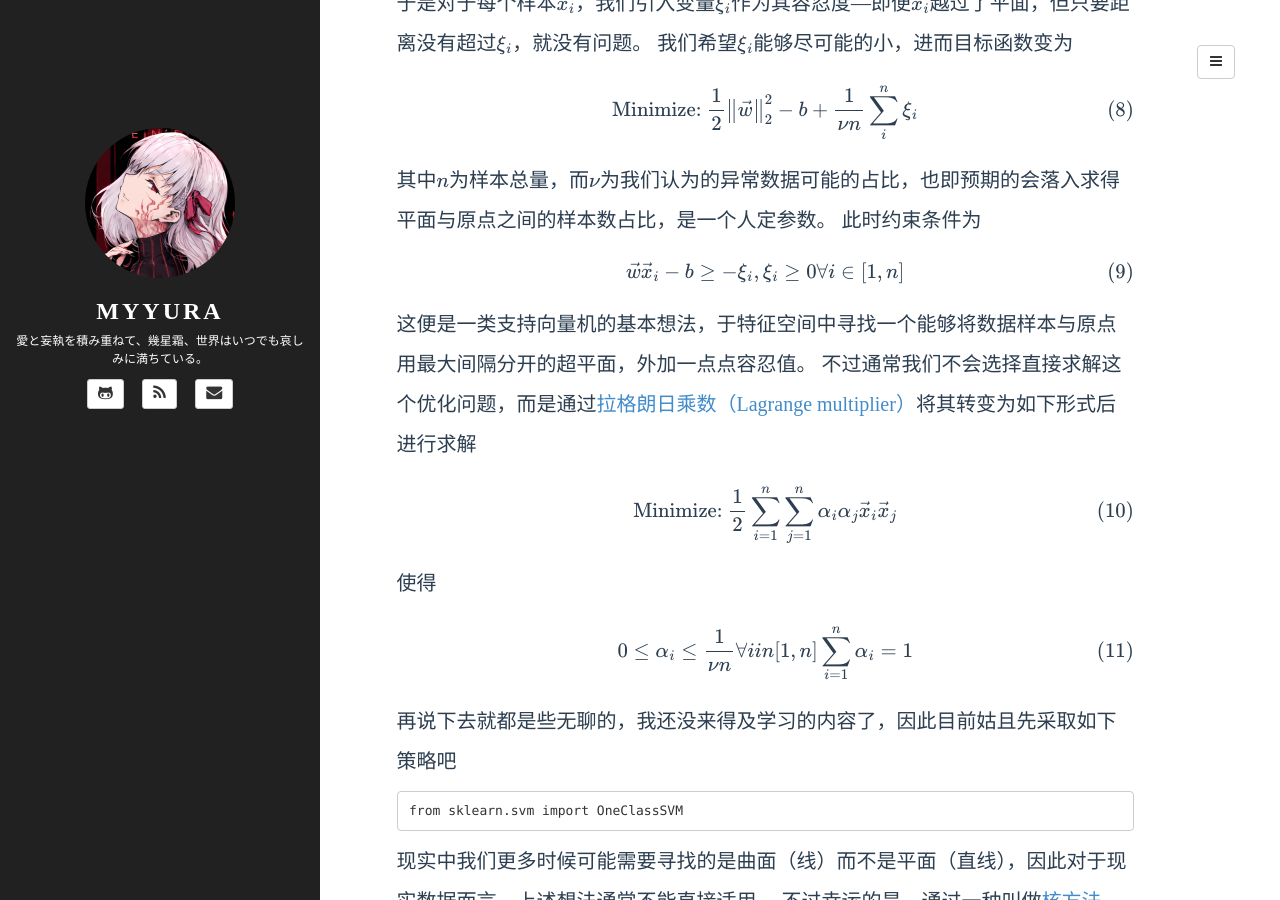
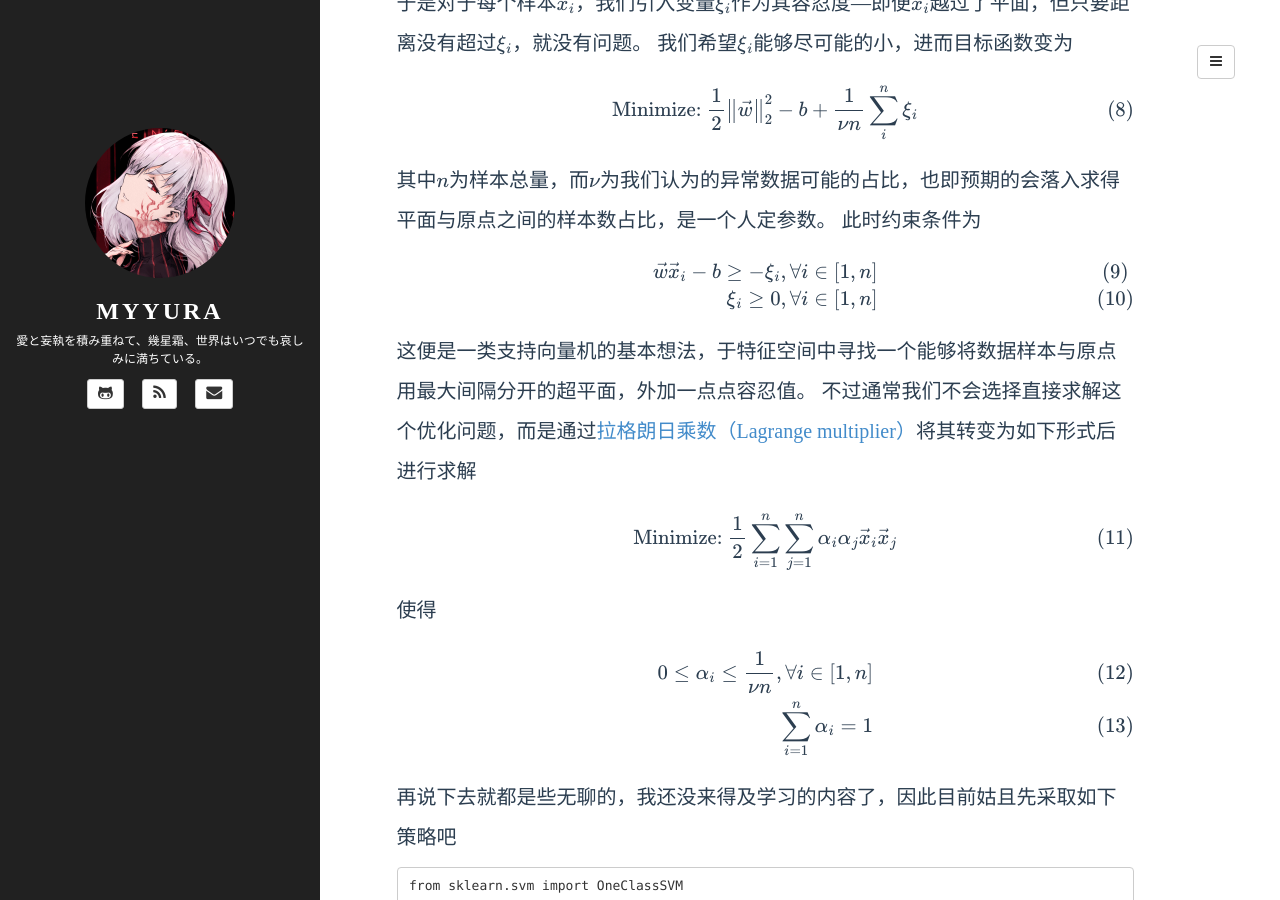
Before and after one commit to Myyura/myyura.github.io, a Jekyll site: the page built from _posts/math_algorithm/2020-7-7-anomaly_detection_ocsvm_isolation_forest.md, in a window 1280 px wide and 900 px high, scrolled down 3441 px. Built offline with Jekyll 4.4.1, drawn with Linux system fonts in a browser that asks for light colours; formulas are drawn with MathJax 3; a script that is not in the unit is left out; comment, search, counter and statistics services are not loaded.

Commit message:
fix some typo

```diff
--- a/_posts/math_algorithm/2020-7-7-anomaly_detection_ocsvm_isolation_forest.md
+++ b/_posts/math_algorithm/2020-7-7-anomaly_detection_ocsvm_isolation_forest.md
@@ -105,7 +105,10 @@ $$
 此时约束条件为
 
 $$
-\vec{w} \vec{x}_i - b \ge -\xi_i, \xi_i \ge 0 \forall i \in [1, n]
+\begin{align}
+\vec{w} \vec{x}_i - b \ge -\xi_i, \forall i \in [1, n] \\
+\xi_i \ge 0, \forall i \in [1, n]
+\end{align}
 $$
 
 这便是一类支持向量机的基本想法，于特征空间中寻找一个能够将数据样本与原点用最大间隔分开的超平面，外加一点点容忍值。
@@ -118,8 +121,10 @@ $$
 使得
 
 $$
-0 \le \alpha_i \le \frac{1}{\nu n} \forall i in [1, n] \\
+\begin{align}
+0 \le \alpha_i \le \frac{1}{\nu n}, \forall i \in [1, n] \\
 \sum_{i=1}^n \alpha_i = 1
+\end{align}
 $$
 
 再说下去就都是些无聊的，我还没来得及学习的内容了，因此目前姑且先采取如下策略吧
@@ -146,7 +151,7 @@ from sklearn.svm import OneClassSVM
 这个分割过程可以用一棵二叉树$T$来进行描述，二叉树$T$的叶子节点为某个数据样本，而根节点到该叶子节点的路径长度，便是分割次数。
 
 <figure style="text-align:center;">
-  <img src="{{ site.BASE_PATH }}/assets/images/isolation_forest_1.png" width="800" height="270" alt="1"/>
+  <img src="{{ site.BASE_PATH }}/assets/images/isolation_forest_1.png" width="850" height="300" alt="1"/>
 </figure>
 
 对于异常数据而言（图右），由于其偏离大部队，通过较少次数的分割，我们通常就能够找到它。
```
